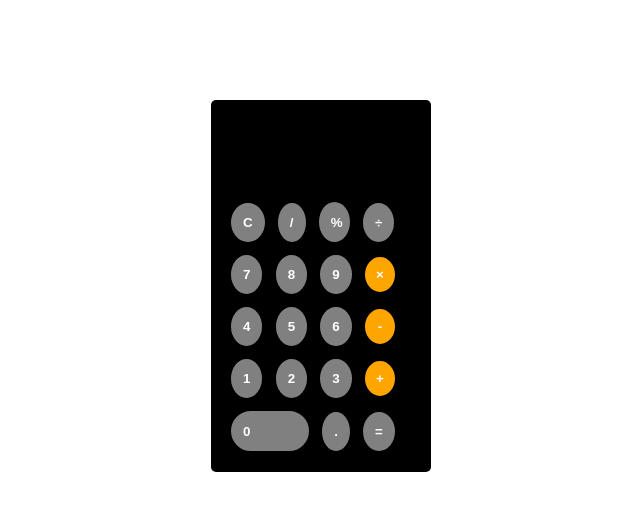
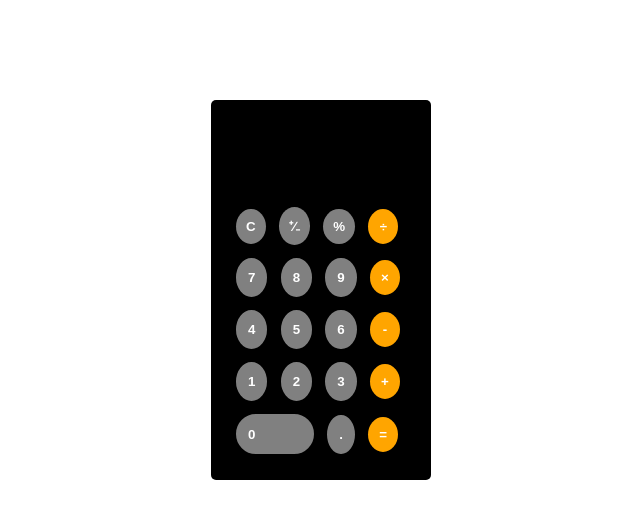
Before and after one commit to rachnap-12/calculator-repo, a plain HTML site: page calculator.html in a window 1280 px wide. Shown: the whole page, without its empty margins (319-959 px from the left). Drawn offline with Linux system fonts and the light colour scheme.

Commit message:
Updated styling

```diff
--- a/calculator.html
+++ b/calculator.html
@@ -11,9 +11,9 @@
    <div class="buttons">
     <div class="extra">
       <button id="clear">C</button>
-      <button>/</button>
-      <button class="operation" id="per">%</button>
-      <button class="operation" data-cy="div">÷</button>
+      <button>⁺∕₋</button>
+      <button class="operation">%</button>
+      <button class="operation" id="operation" data-cy="div">÷</button>
      </div>
      <div class="number">
       <button class="numberB" data-cy="seven">7</button>
--- a/main.js
+++ b/main.js
@@ -50,6 +50,7 @@ for (let i=0; i < numberButtons.length; i++){
             let newString = currentValue.substring(0, currentValue.length - 1) + event.target.innerHTML;
             input.innerHTML = newString;
          }else if(currentValue.length == 0){
+            alert("Enter a number first")
             console.log("Enter a number first");
          }else {
              input.innerHTML += event.target.innerHTML;
@@ -70,6 +71,7 @@ for (let i=0; i < numberButtons.length; i++){
       console.log(numbers);
       console.log(operators);
 
+      //code for arthimetic operations
     let divide = operators.indexOf("÷");
     while (divide != -1) {
     numbers.splice(divide, 2, numbers[divide] / numbers[divide + 1]);
@@ -123,7 +125,7 @@ for (let i=0; i < numberButtons.length; i++){
 
   });
 
-  //
+  //Clear button
   allClearButton.addEventListener("click",() => {
       input.innerHTML="";
   })
--- a/styles.scss
+++ b/styles.scss
@@ -8,7 +8,7 @@ body {
   }
 
 .calculator-grid {
-   padding: 20px;
+   padding: 25px;
    border-radius: 5px;
    background-color: black;
   }
@@ -23,14 +23,17 @@ body {
     // font-size: 2.5rem;
   }
 
-#clear{
-    border-radius: $border-radius;
+.number > .operation{
+    background-color: orange;
+    border-width: $border-width;
+    width: 30px;
+    font-weight: $font-weight;
 }
 
-.number > .operation{
-    background-color: orange;
-    border-width: 0;
-    width: 30px;
+#equal{
+  background-color: orange;
+  border-width: 0;
+  width: 30px;
 }
 
 .number button {
@@ -48,21 +51,23 @@ body {
 
 .extra button{
         border-radius: $border-radius;
+        border-width:$border-width;
         text-align: $text-align;
         background-color: $background-color;
         color: $color;
         padding: $padding;
         margin: $margin;
         font-weight: $font-weight;
-        border: $border;
+        // border: $border;
         cursor: $cursor;
+
 
 }
 
-#per{
-    text-align: $text-align;
-    width:31px;
-    height:40px;
+.extra > #operation{
+  background-color: orange;
+  border-width: $border-width;
+  width: 30px;
 }
 
 .number > #zero {
@@ -73,12 +78,13 @@ body {
   border: $border;
 }
 
-.operations{
-    font-weight: $font-weight;
-}
+// .operation{
+//     font-weight: $font-weight;
+// }
 
-// @media only screen and (min-width: 1044px) {
+// @media only screen and (max-width: 1044px) {
 //  .calculator-grid{
+//   //  body{
 //     width:100px;
 //     }
 //   }
```
Also changed, not shown: styles.css.
